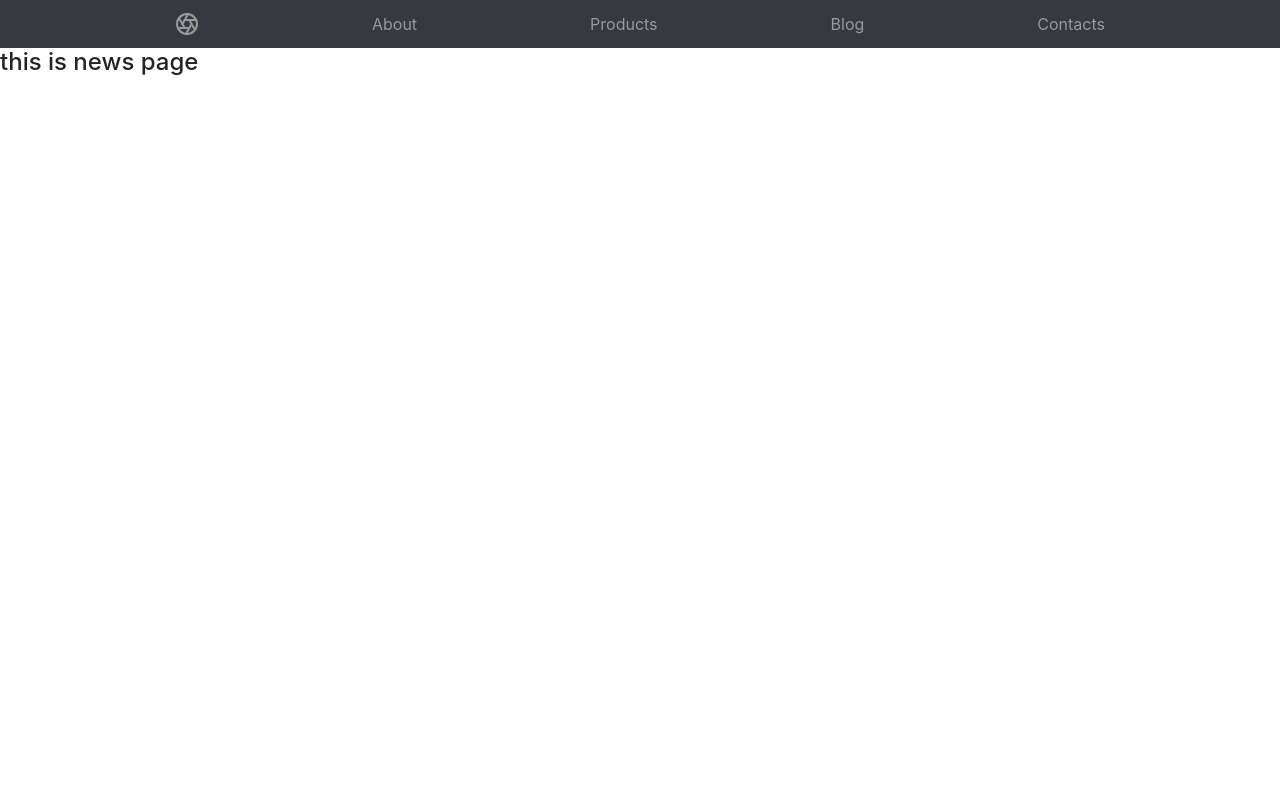
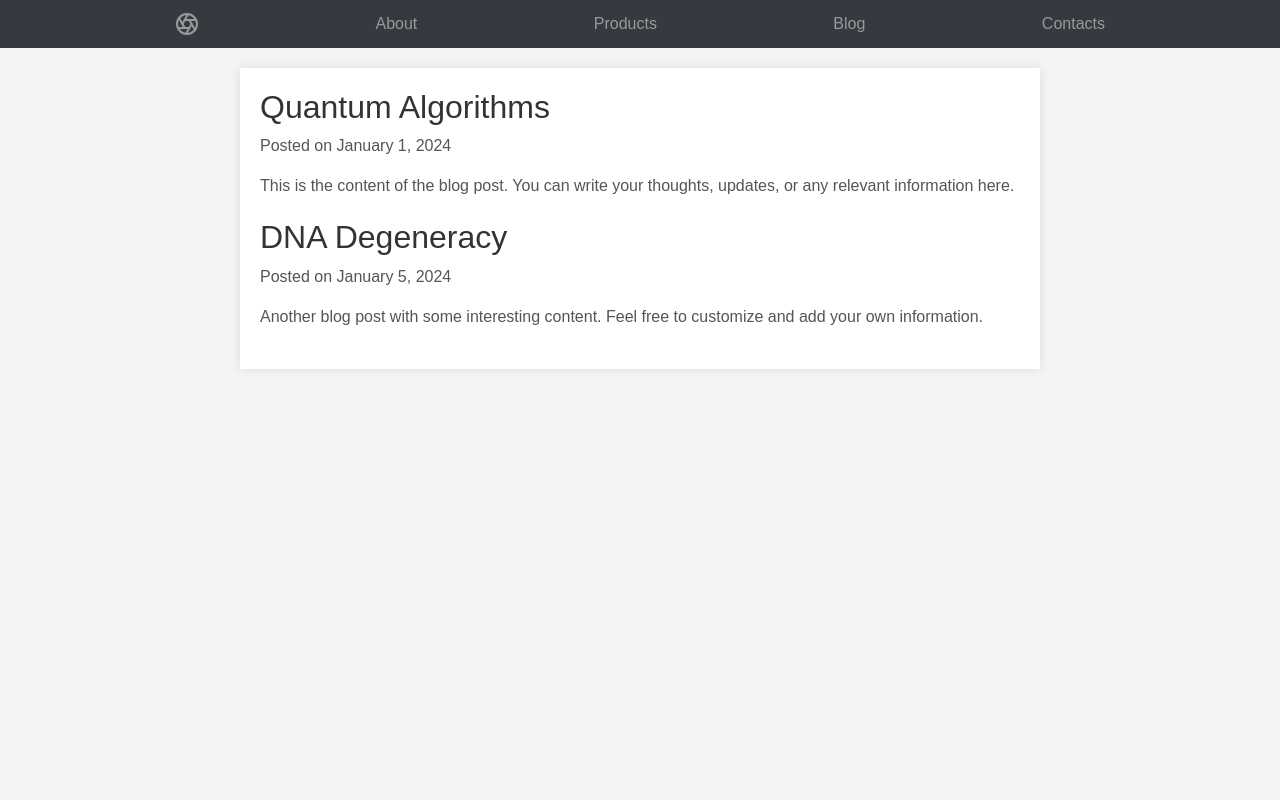
Before and after one commit to mwakosy-julius/website, a Django app: page /blog in a window 1280 px wide. Run offline with Django 4.2, Linux system fonts and the light colour scheme; some libraries are stand-ins or nearby versions.

Commit message:
modified blog.html

```diff
--- a/website/templates/blog.html
+++ b/website/templates/blog.html
@@ -1,7 +1,47 @@
 {% extends 'base.html' %}
 
 {% block content %}
-<div>
-    <h4>this is news page</h4>
-</div>
+<style>
+    body {
+        font-family: Arial, sans-serif;
+        margin: 0;
+        padding: 0;
+        background-color: #f4f4f4;
+    }
+
+    section {
+        max-width: 800px;
+        margin: 20px auto;
+        padding: 20px;
+        background-color: #fff;
+        box-shadow: 0 0 10px rgba(0, 0, 0, 0.1);
+    }
+
+    article {
+        margin-bottom: 20px;
+    }
+
+    h2 {
+        color: #333;
+    }
+
+    p {
+        color: #555;
+    }
+</style>
+<section>
+        <article>
+            <h2>Quantum Algorithms</h2>
+            <p>Posted on January 1, 2024</p>
+            <p>This is the content of the blog post. You can write your thoughts, updates, or any relevant information
+                here.</p>
+        </article>
+
+        <article>
+            <h2>DNA Degeneracy</h2>
+            <p>Posted on January 5, 2024</p>
+            <p>Another blog post with some interesting content. Feel free to customize and add your own information.</p>
+        </article>
+    </section>
+
 {% endblock %}
```
